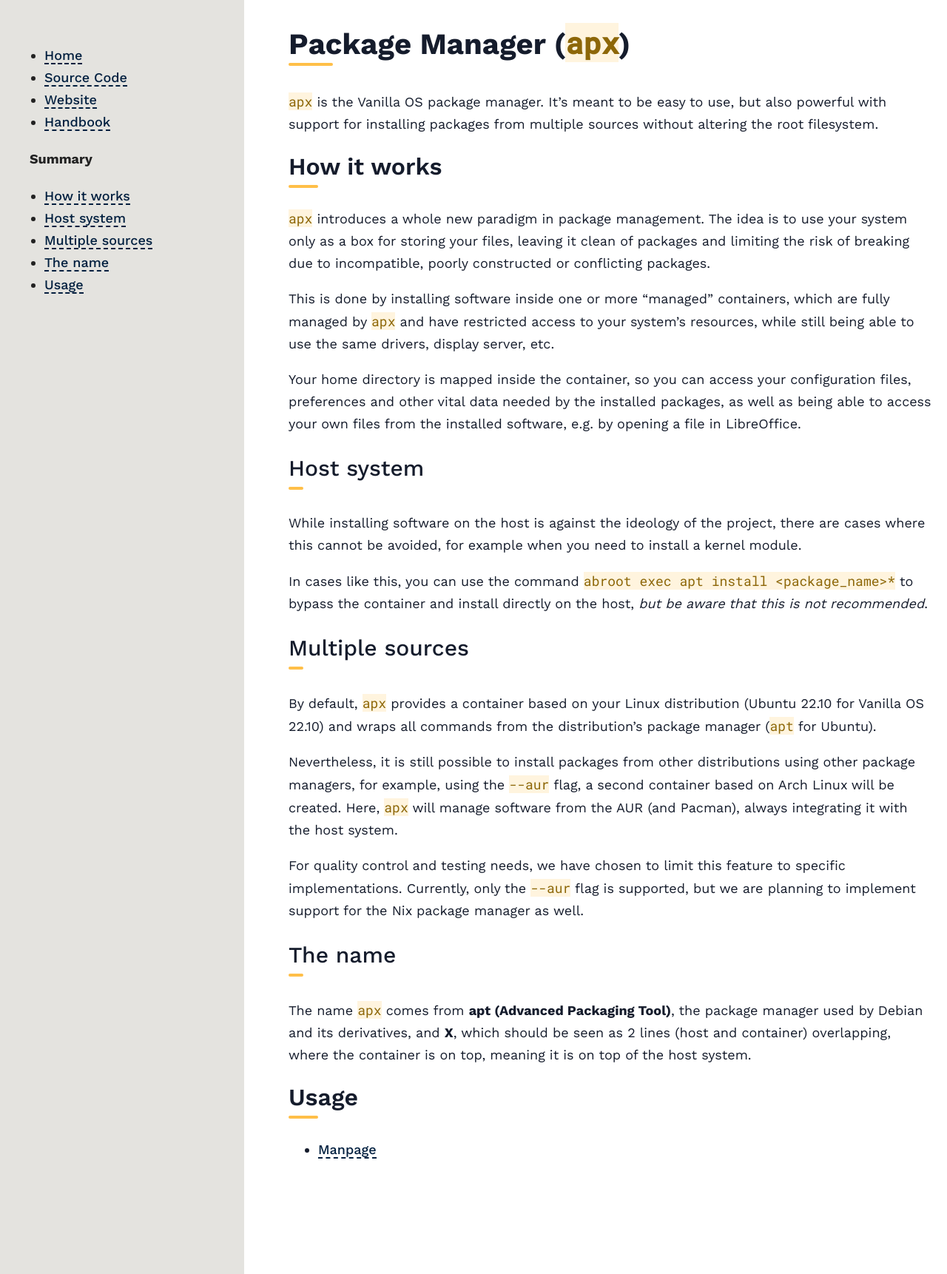
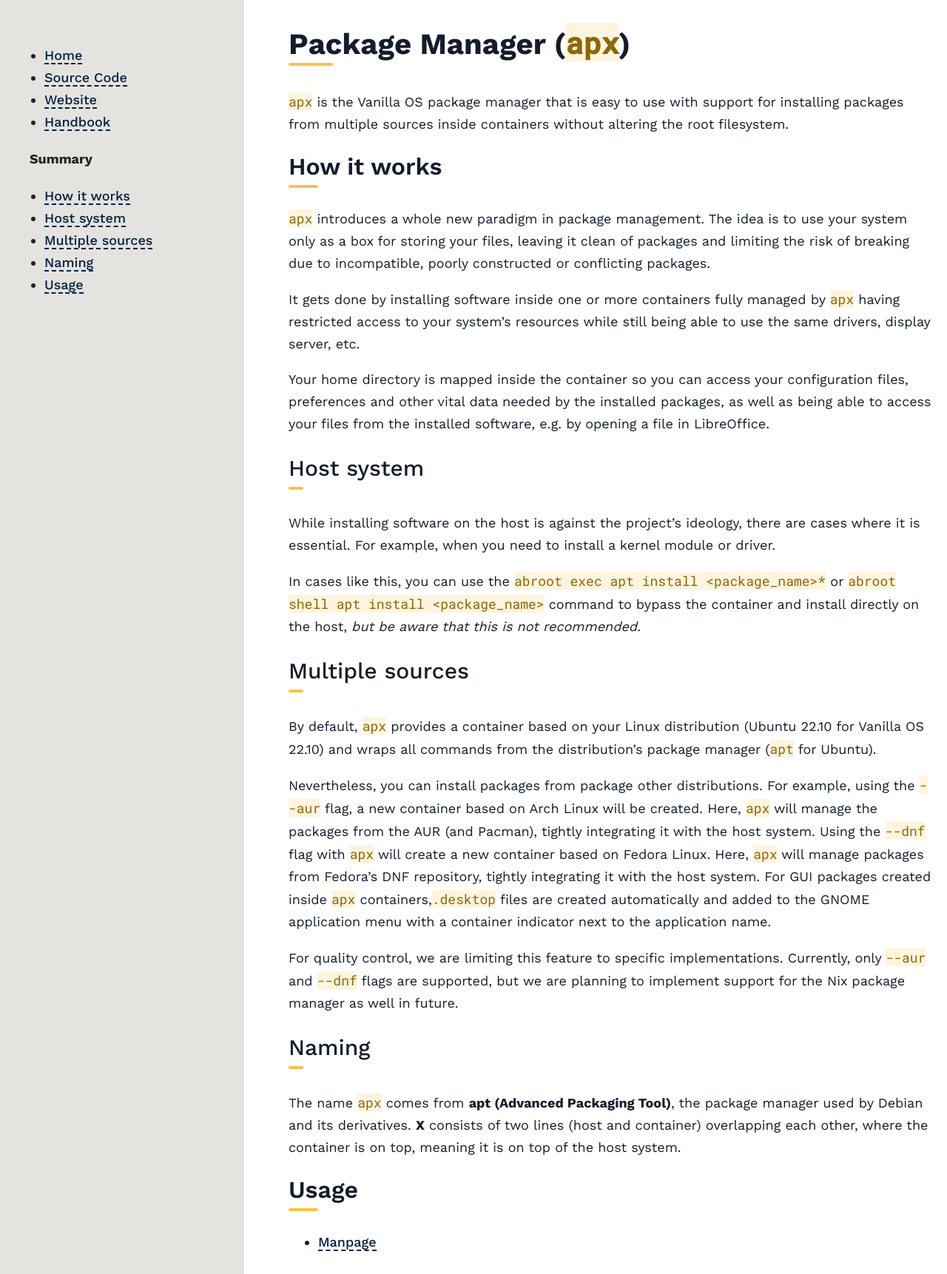
Before and after one commit to Vanilla-OS/documentation, a Jekyll site: the page built from docs/apx/index.md, in a window 1280 px wide. Shown: the whole page at 74% size. Built offline with Jekyll 4.4.1, drawn with Linux system fonts in a browser that asks for light colours.

Commit message:
apx/index.md: Refresh docs
Signed-off-by: K.B.Dharun Krishna <kbdharunkrishna@gmail.com>

```diff
--- a/docs/apx/index.md
+++ b/docs/apx/index.md
@@ -5,9 +5,7 @@ description: Find out how to use apx, the Vanilla OS package manager.
 
 # Package Manager (`apx`)
 
-`apx` is the Vanilla OS package manager. It's meant to be easy to use, but
-also powerful with support for installing packages from multiple sources without
-altering the root filesystem.
+`apx` is the Vanilla OS package manager that is easy to use with support for installing packages from multiple sources inside containers without altering the root filesystem.
 
 ## How it works
 
@@ -16,23 +14,19 @@ your system only as a box for storing your files, leaving it clean of packages
 and limiting the risk of breaking due to incompatible, poorly constructed or
 conflicting packages.
 
-This is done by installing software inside one or more "managed" containers,
-which are fully managed by `apx` and have restricted access to your system's
-resources, while still being able to use the same drivers, display server, etc.
+It gets done by installing software inside one or more containers fully managed by `apx` having restricted access to your system's resources while still being able to use the same drivers, display server, etc.
 
-Your home directory is mapped inside the container, so you can access your
+Your home directory is mapped inside the container so you can access your
 configuration files, preferences and other vital data needed by the installed
-packages, as well as being able to access your own files from the installed
+packages, as well as being able to access your files from the installed
 software, e.g. by opening a file in LibreOffice.
 
 ### Host system
 
-While installing software on the host is against the ideology of the project,
-there are cases where this cannot be avoided, for example when you need to
-install a kernel module.
+While installing software on the host is against the project's ideology, there are cases where it is essential. For example, when you need to
+install a kernel module or driver.
 
-In cases like this, you can use the command `abroot exec apt install <package_name>*`
-to bypass the container and install directly on the host, *but be aware that this
+In cases like this, you can use the `abroot exec apt install <package_name>*` or `abroot shell apt install <package_name>` command to bypass the container and install directly on the host, *but be aware that this
 is not recommended*.
 
 ### Multiple sources
@@ -41,20 +35,16 @@ By default, `apx` provides a container based on your Linux distribution (Ubuntu
 22.10 for Vanilla OS 22.10) and wraps all commands from the distribution's
 package manager (`apt` for Ubuntu).
 
-Nevertheless, it is still possible to install packages from other distributions
-using other package managers, for example, using the `--aur` flag, a second
-container based on Arch Linux will be created. Here, `apx` will manage software
-from the AUR (and Pacman), always integrating it with the host system.
+Nevertheless, you can install packages from package other distributions. For example, using the `--aur` flag, a new
+container based on Arch Linux will be created. Here, `apx` will manage the packages
+from the AUR (and Pacman), tightly integrating it with the host system. Using the `--dnf` flag with `apx` will create a new container based on Fedora Linux. Here, `apx` will manage packages from Fedora's DNF repository,  tightly integrating it with the host system. For GUI packages created inside `apx` containers,`.desktop` files are created automatically and added to the GNOME application menu with a container indicator next to the application name.
 
-For quality control and testing needs, we have chosen to limit this feature
-to specific implementations. Currently, only the `--aur` flag is supported, but
-we are planning to implement support for the Nix package manager as well.
+For quality control, we are limiting this feature to specific implementations. Currently, only `--aur` and `--dnf` flags are supported, but
+we are planning to implement support for the Nix package manager as well in future.
 
-### The name
+### Naming
 
-The name `apx` comes from **apt (Advanced Packaging Tool)**, the package
-manager used by Debian and its derivatives, and **X**, which should be seen as
-2 lines (host and container) overlapping, where the container is on top, meaning
+The name `apx` comes from **apt (Advanced Packaging Tool)**, the package manager used by Debian and its derivatives. **X** consists of two lines (host and container) overlapping each other, where the container is on top, meaning
 it is on top of the host system.
 
 ## Usage
```
